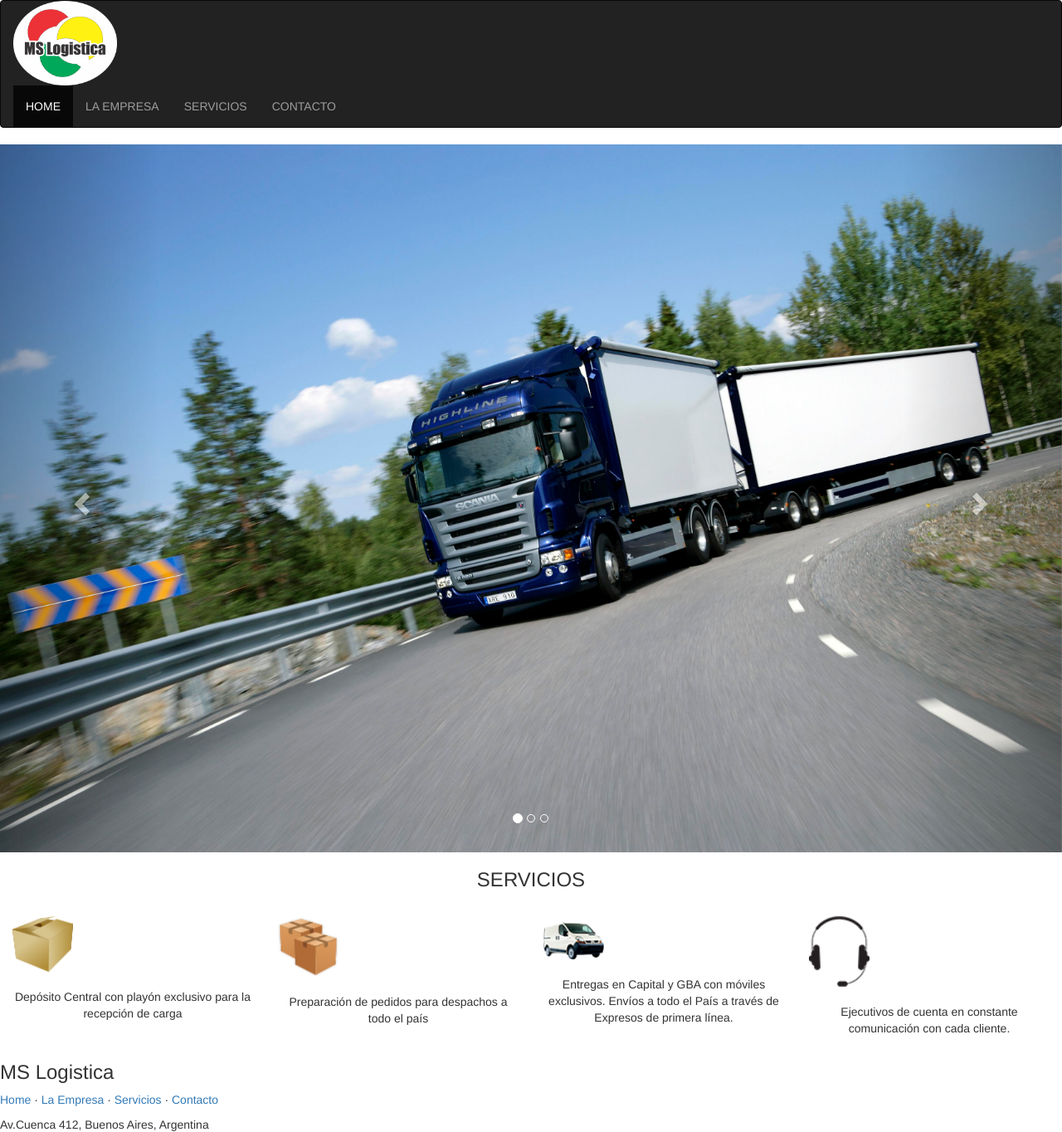
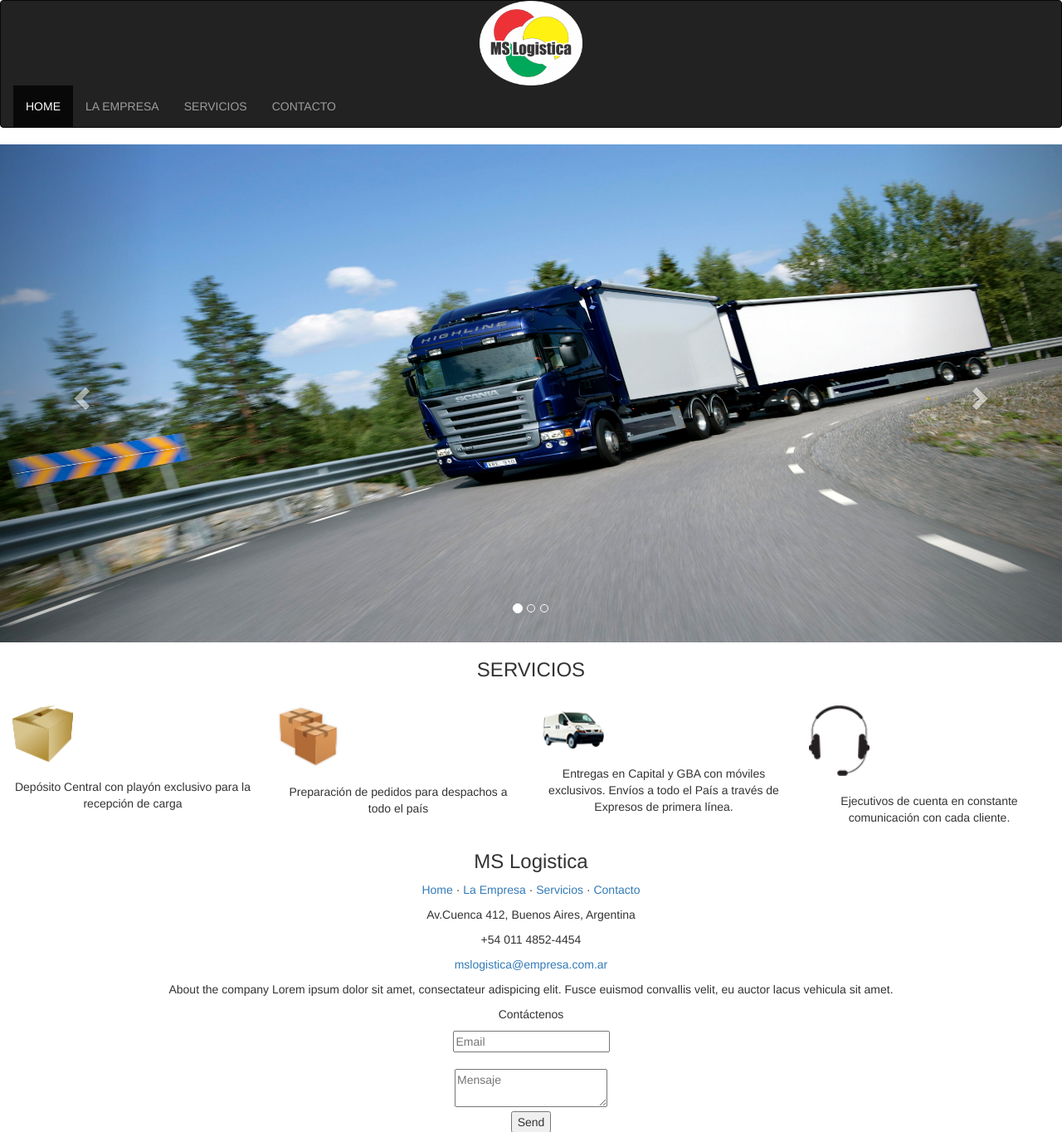
Before and after one commit to ProgramacionWebII/LogIkw, a PHP site: page / in a window 1280 px wide. Shown: the top 1364 px of the page at 83% size. Run offline with PHP 8.4, Linux system fonts and the light colour scheme; some libraries are stand-ins or nearby versions.

Commit message:
Agrego estilo a la vista principal

```diff
--- a/css/index.css
+++ b/css/home.css
@@ -6,6 +6,7 @@ img{
 	magin: 0 auto;
 }
 
-.beneficios img{
-	width: 100px;
+.carousel-inner img{
+	width: 100%;
+	max-height: 600px;
 }
--- a/index.php
+++ b/index.php
@@ -7,6 +7,7 @@
   <link rel="stylesheet" href="https://maxcdn.bootstrapcdn.com/bootstrap/3.3.7/css/bootstrap.min.css">
   <script src="https://ajax.googleapis.com/ajax/libs/jquery/3.2.1/jquery.min.js"></script>
   <script src="https://maxcdn.bootstrapcdn.com/bootstrap/3.3.7/js/bootstrap.min.js"></script>
+  <link rel="stylesheet" type="text/css" href="css/home.css">
 </head>
 <body>
 
```
